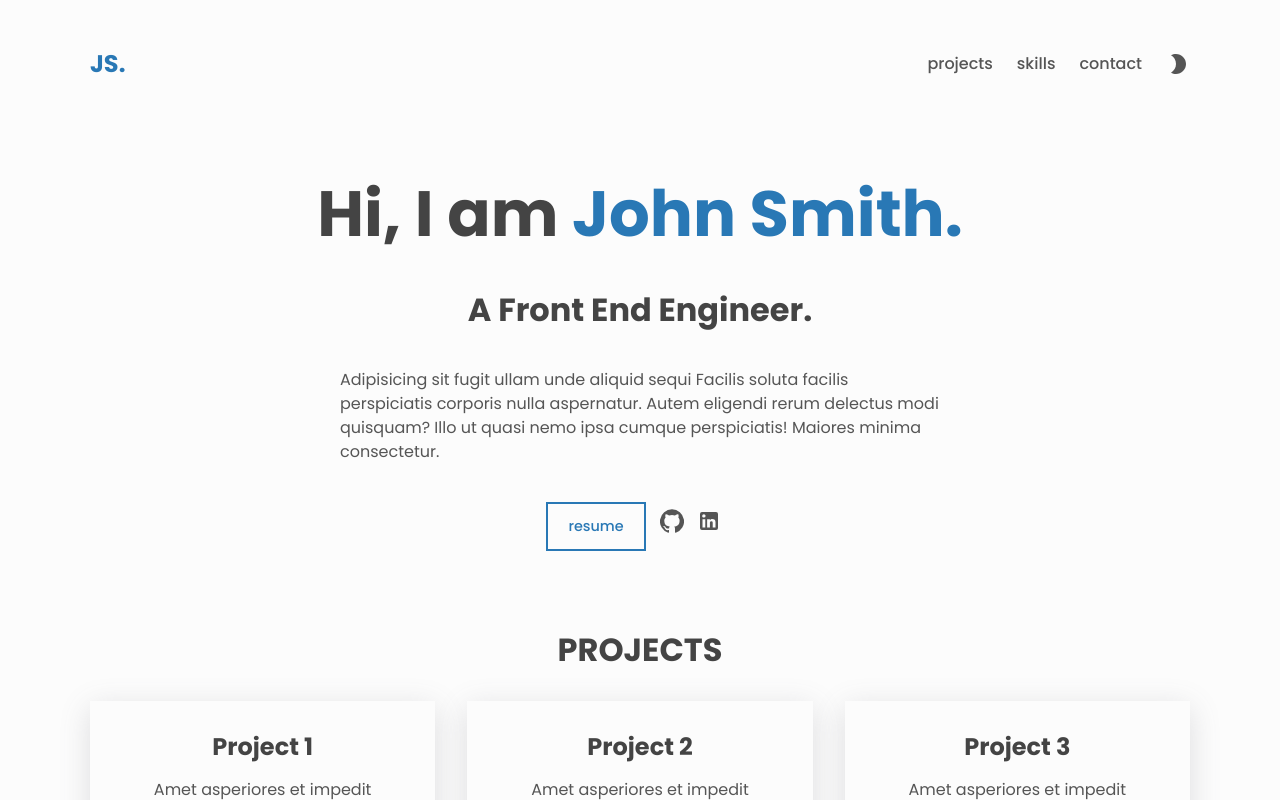
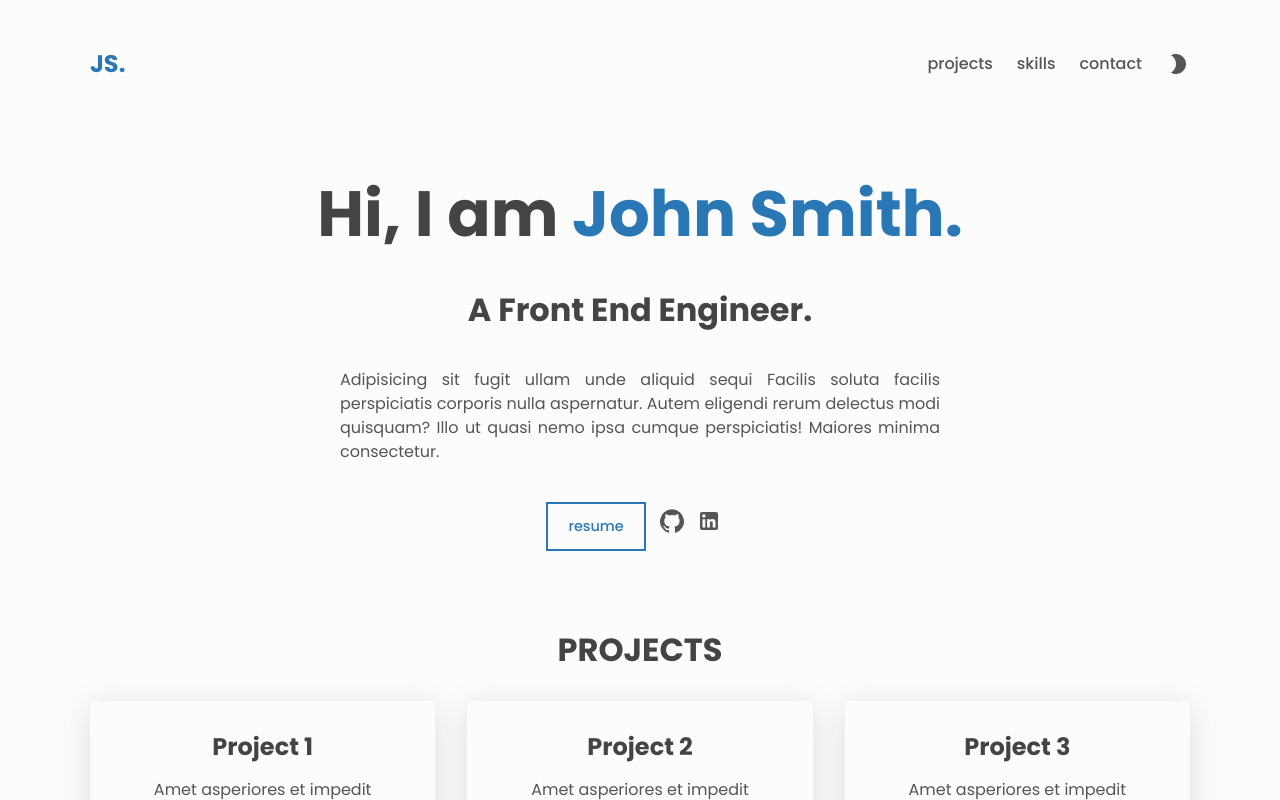
Before and after one commit to rashedsarder13/me, a React (Create React App) app: page / in a window 1280 px wide. Shown: the top 800 px of the page. Built offline with nearby package versions, Linux system fonts and the light colour scheme.

Commit message:
Update About.js

```diff
--- a/src/components/About/About.js
+++ b/src/components/About/About.js
@@ -15,7 +15,7 @@ const About = () => {
       )}
 
       {role && <h2 className='about__role'>A {role}.</h2>}
-      <p className='about__desc'>{description && description}</p>
+      <p className='about__desc' style={{ textAlign: 'justify' }}>{description && description}</p>
 
       <div className='about__contact center'>
         {resume && (
```
